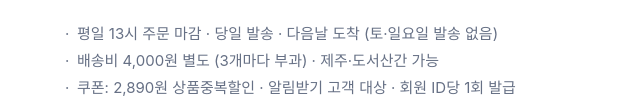
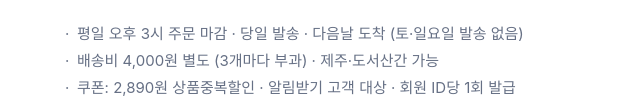
Before and after one commit to coffeejoa53-design/promo-10won, a plain HTML site: page index.html in a window 1280 px wide. Shown: the part 4298-4403 px from the top of the page, without its empty margins (319-959 px from the left). Drawn offline with Linux system fonts and the light colour scheme; a web font is replaced by a local one.

Commit message:
랜딩 마감 시각 13시 → 오후 3시 수정 + 블로그 초안 추가
Co-Authored-By: Claude Fable 5 <noreply@anthropic.com>

```diff
--- a/index.html
+++ b/index.html
@@ -206,7 +206,7 @@
       <small>알림받기 누르면 쿠폰이 발급됩니다</small>
     </a>
     <ul class="notice">
-      <li>평일 13시 주문 마감 · 당일 발송 · 다음날 도착 (토·일요일 발송 없음)</li>
+      <li>평일 오후 3시 주문 마감 · 당일 발송 · 다음날 도착 (토·일요일 발송 없음)</li>
       <li>배송비 4,000원 별도 (3개마다 부과) · 제주·도서산간 가능</li>
       <li>쿠폰: 2,890원 상품중복할인 · 알림받기 고객 대상 · 회원 ID당 1회 발급</li>
       <li>생물 특성상 알 크기·상태는 매일 다릅니다 — 매일 아침 「오늘의 홍합」 사진을 확인하고 주문하실 수 있습니다</li>
```
Also changed, not shown: 1 other file.
